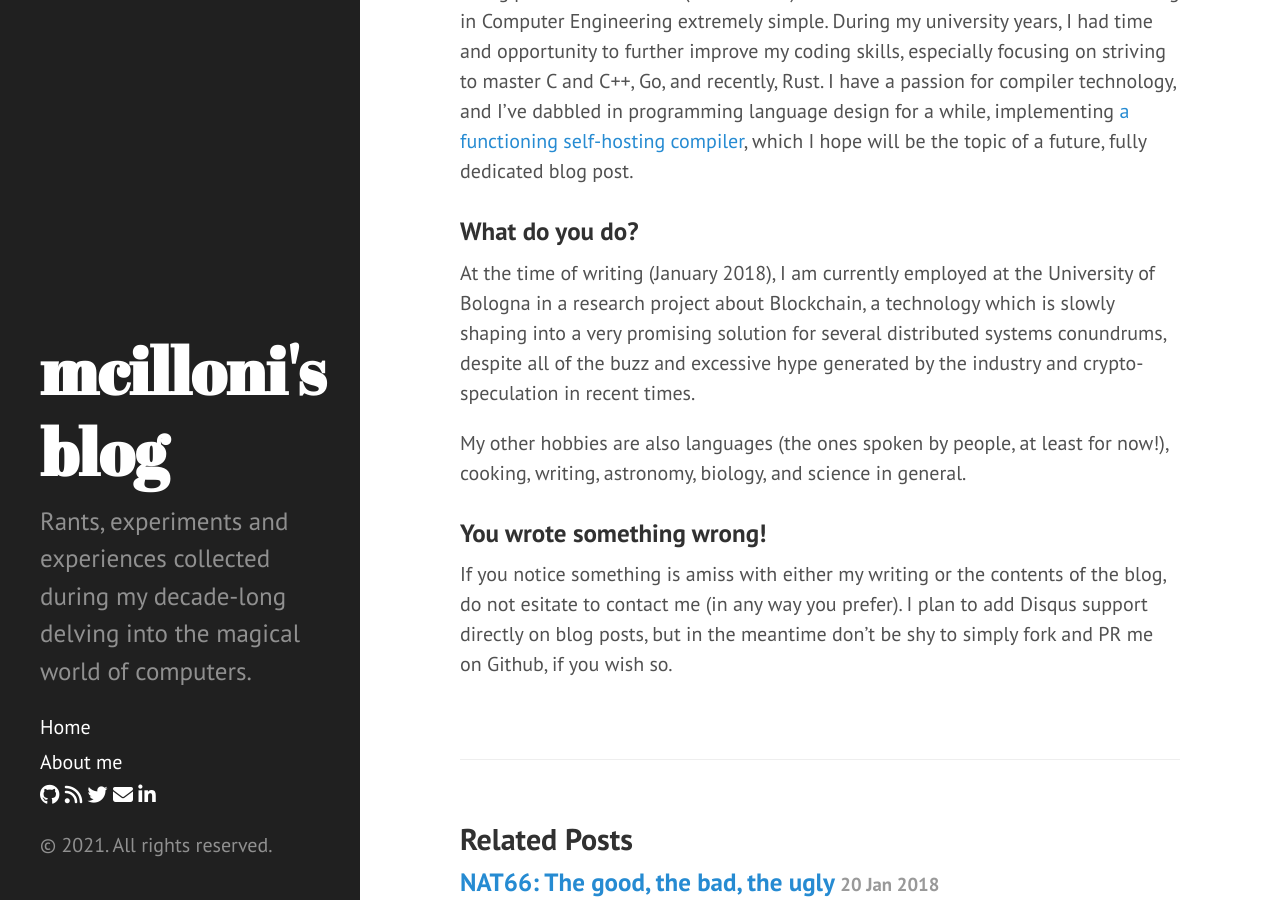
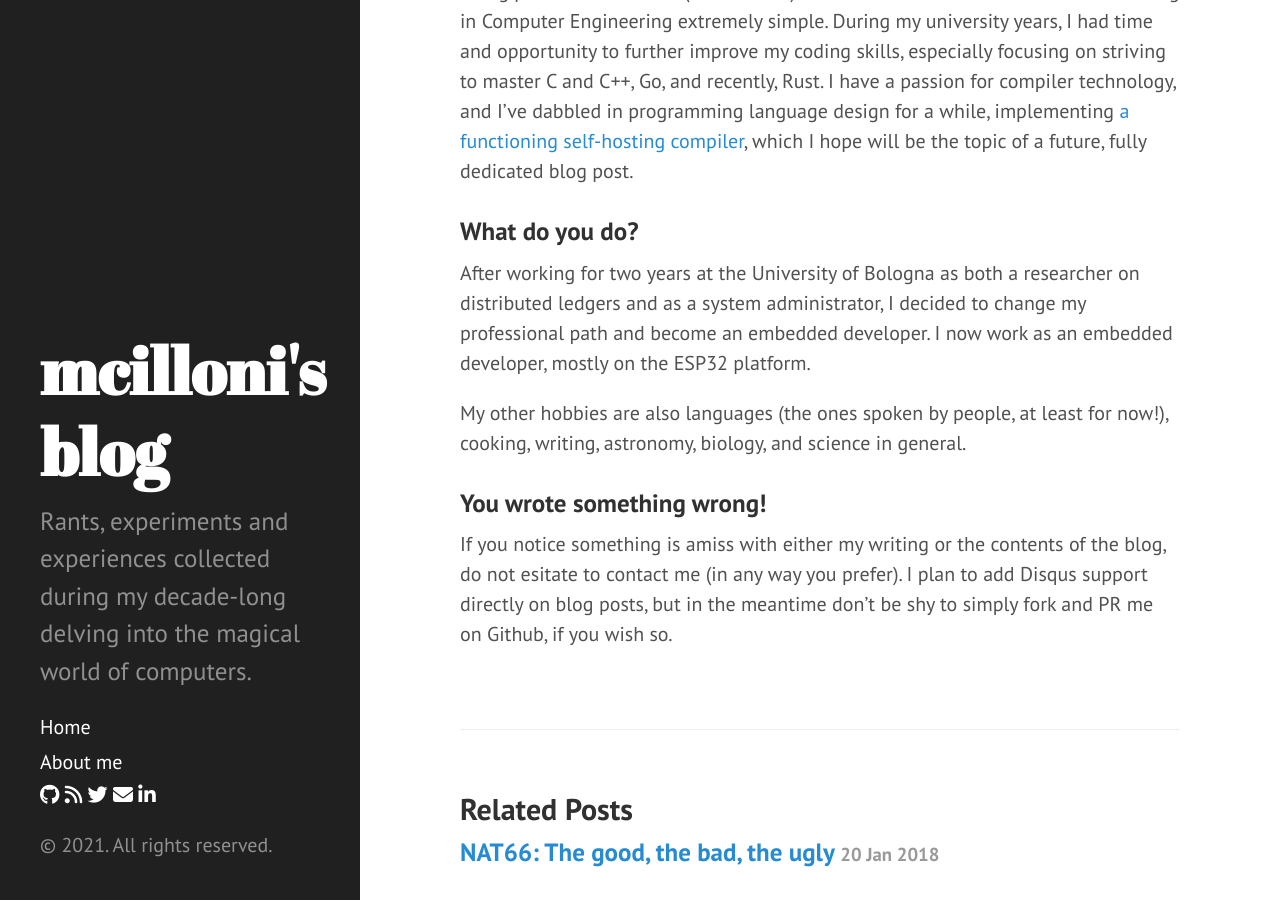
Before and after one commit to mcilloni/mcilloni.github.io, a Jekyll site: the page built from _posts/2018-01-03-first-post.md, in a window 1280 px wide and 900 px high, scrolled down 885 px. Built offline with Jekyll 4.4.1, drawn with Linux system fonts in a browser that asks for light colours; nearby versions of some CDN libraries; comment, search, counter and statistics services are not loaded.

Commit message:
posts: fixed first post

```diff
--- a/_posts/2018-01-03-first-post.md
+++ b/_posts/2018-01-03-first-post.md
@@ -15,7 +15,7 @@ I cannot state for certain how many times I found myself delving heart and soul
 Being passionate as I was (and still am) about software made the choice of enrolling in Computer Engineering extremely simple. During my university years, I had time and opportunity to further improve my coding skills, especially focusing on striving to master C and C++, Go, and recently, Rust. I have a passion for compiler technology, and I've dabbled in programming language design for a while, implementing [a functioning self-hosting compiler](https://github.com/mcilloni/fork), which I hope will be the topic of a future, fully dedicated blog post.
 
 ### What do you do?
-At the time of writing (January 2018), I am currently employed at the University of Bologna in a research project about Blockchain, a technology which is slowly shaping into a very promising solution for several distributed systems conundrums, despite all of the buzz and excessive hype generated by the industry and crypto-speculation in recent times.
+After working for two years at the University of Bologna as both a researcher on distributed ledgers and as a system administrator, I decided to change my professional path and become an embedded developer. I now work as an embedded developer, mostly on the ESP32 platform.
 
 My other hobbies are also languages (the ones spoken by people, at least for now!), cooking, writing, astronomy, biology, and science in general.
 
```
